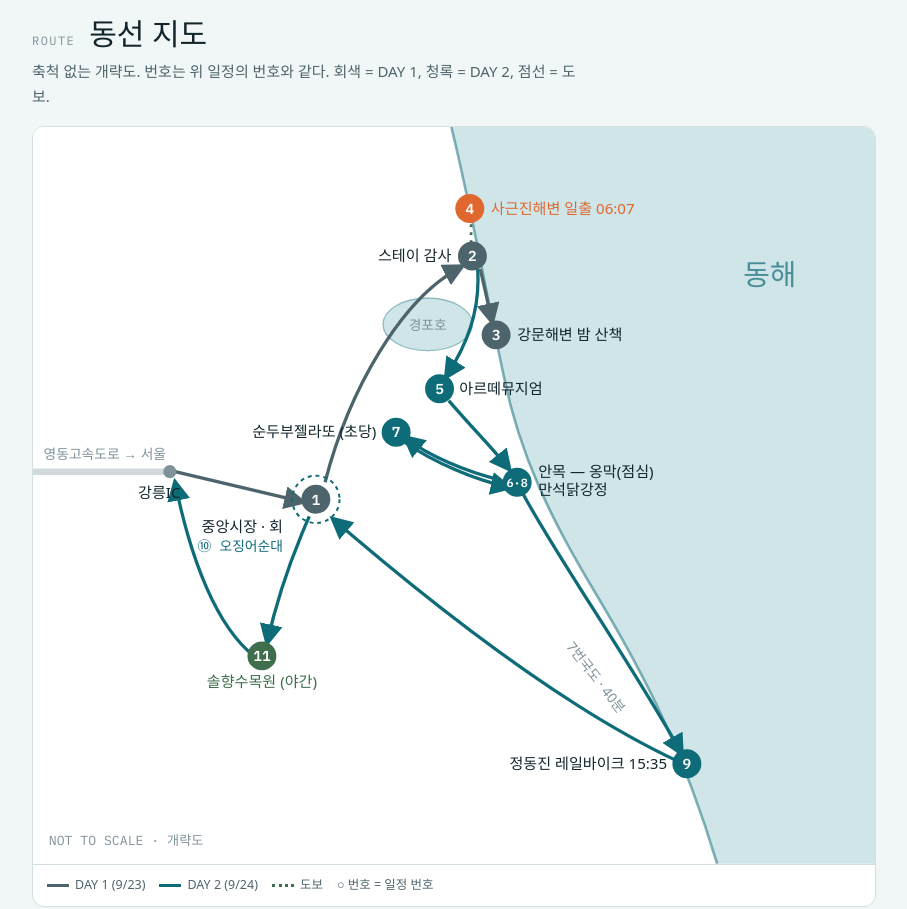
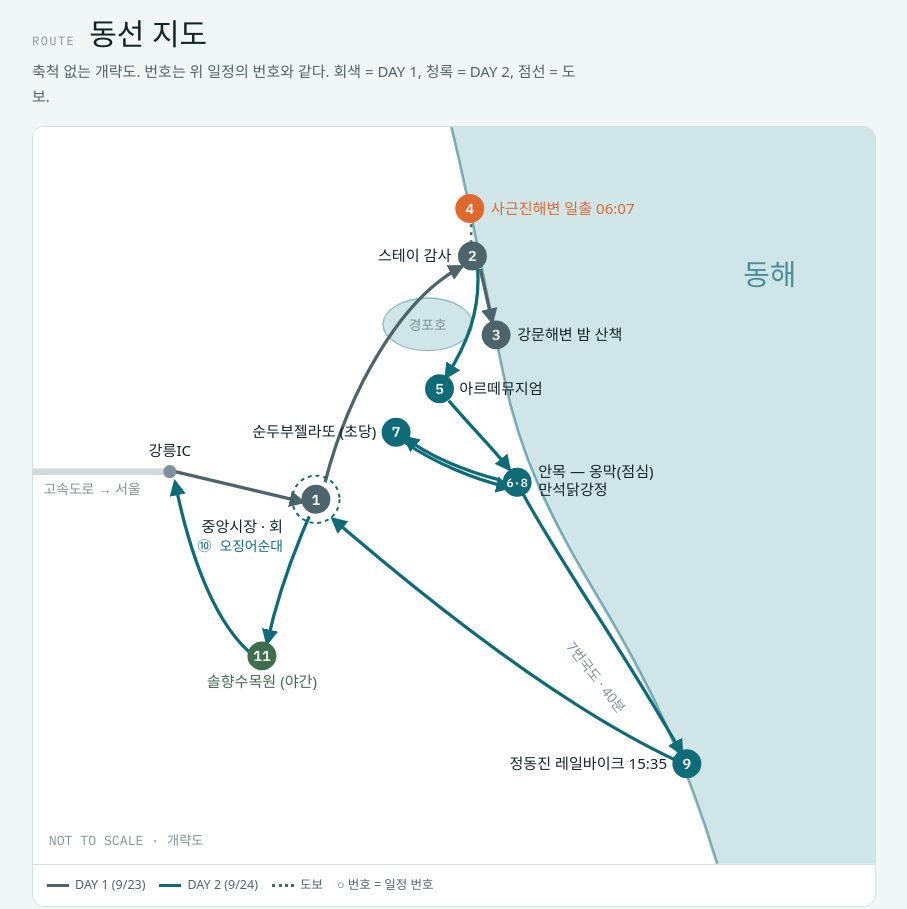
Before and after one commit to totocos-BARA/gangneung-trip, a plain HTML site: page index.html in a window 1280 px wide. Shown: the part 4800-5709 px from the top of the page, without its empty margins (186-1093 px from the left). Drawn offline with Linux system fonts and the light colour scheme; a web font is replaced by a local one.

Commit message:
지도 라벨 겹침 수정, 화살표 크기 축소
Co-Authored-By: Claude Opus 5 <noreply@anthropic.com>

```diff
--- a/index.html
+++ b/index.html
@@ -727,10 +727,10 @@
     <div class="map-card">
       <svg viewBox="0 0 640 560" role="img" aria-label="강릉 동선 개략도">
         <defs>
-          <marker id="arrow-d1" viewBox="0 0 10 10" refX="8" refY="5" markerWidth="7" markerHeight="7" orient="auto-start-reverse">
+          <marker id="arrow-d1" viewBox="0 0 10 10" refX="8" refY="5" markerWidth="5" markerHeight="5" orient="auto-start-reverse">
             <path d="M0 0 L10 5 L0 10 z" fill="var(--ink-2)"/>
           </marker>
-          <marker id="arrow-d2" viewBox="0 0 10 10" refX="8" refY="5" markerWidth="7" markerHeight="7" orient="auto-start-reverse">
+          <marker id="arrow-d2" viewBox="0 0 10 10" refX="8" refY="5" markerWidth="5" markerHeight="5" orient="auto-start-reverse">
             <path d="M0 0 L10 5 L0 10 z" fill="var(--sea)"/>
           </marker>
         </defs>
@@ -744,7 +744,7 @@
         <text x="300" y="154" font-family="var(--body)" font-size="10.5" fill="var(--ink-3)" text-anchor="middle">경포호</text>
         <!-- 고속도로 -->
         <path d="M 0 262 L 100 262" stroke="var(--ink-3)" stroke-width="5" stroke-opacity=".35" fill="none"/>
-        <text x="8" y="252" font-family="var(--body)" font-size="10.5" fill="var(--ink-3)">영동고속도로 → 서울</text>
+        <text x="8" y="279" font-family="var(--body)" font-size="10.5" fill="var(--ink-3)">고속도로 → 서울</text>
         <!-- DAY 1 legs -->
         <g fill="none" stroke="var(--ink-2)" stroke-width="2.5" marker-end="url(#arrow-d1)">
           <path d="M 108 262 L 205 285"/>
@@ -768,7 +768,7 @@
         <g font-family="var(--body)" font-size="11.5" fill="var(--ink)">
           <!-- IC -->
           <circle cx="104" cy="262" r="5" fill="var(--ink-3)"/>
-          <text x="96" y="282" text-anchor="middle">강릉IC</text>
+          <text x="104" y="250" text-anchor="middle">강릉IC</text>
           <!-- 1 중앙시장 -->
           <circle cx="215" cy="283" r="11" fill="var(--ink-2)"/>
           <text x="215" y="287" text-anchor="middle" fill="#fff" font-family="var(--mono)" font-size="11" font-weight="600">1</text>
```
